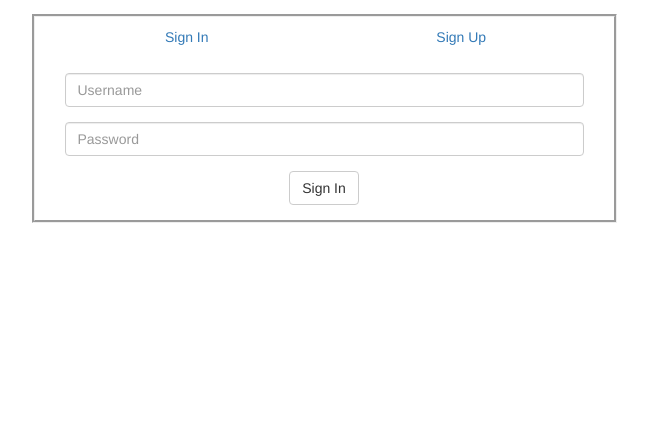
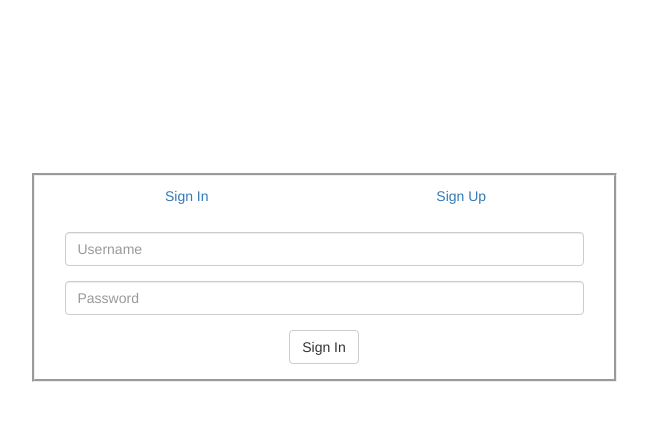
Before and after one commit to PeaceOff/FEUP-LBAW, a PHP site: page /pages/visitorPage.php in a window 1280 px wide. Shown: the part 51-472 px from the top of the page, without its empty margins (316-964 px from the left). Run offline with PHP 8.4, Linux system fonts and the light colour scheme; some libraries are stand-ins or nearby versions.

Commit message:
minimal changes

```diff
--- a/css/style.css
+++ b/css/style.css
@@ -83,3 +83,10 @@ body{
   border-radius: 20px;
 
 }
+
+
+/* login adn register form */
+
+#visitor-form {
+  padding-top: 13%;
+}
--- a/js/script.js
+++ b/js/script.js
@@ -2,13 +2,17 @@ $(function() {
     $('#signInLink').click(function(e) {
     $("#signIn-form").delay(100).fadeIn(100);
  		$("#signUp-form").fadeOut(100);
-		e.preventDefault();
+    $("#signUpLink").removeClass('selected');
+    $(this).addClass('selected');
+  	e.preventDefault();
 	});
 
 	  $('#signUpLink').click(function(e) {
 		$("#signUp-form").delay(100).fadeIn(100);
  		$("#signIn-form").fadeOut(100);
-		e.preventDefault();
+    $("#signInLink").removeClass('selected');
+    $(this).addClass('selected');
+  	e.preventDefault();
 	});
 
 });
--- a/pages/visitorPage.php
+++ b/pages/visitorPage.php
@@ -2,17 +2,17 @@
   include_once '../templates/header.php'
  ?>
 
-<div class="container" >
+<div class="container"  id = "visitor-form">
     <div class="row">
       <div class="col-md-6 col-md-offset-3"  style = "border-style: groove">
 
         <!-- head -->
         <div class="panel-heading">
-          <div class="row text-center">
-            <div class="col-xs-6 tabs">
-              <a href="#"  class = "active" id = "signInLink" >Sign In</a>
+          <div class="row text-center" >
+            <div class="col-xs-6 box">
+              <a href="#"  class = "selected" id = "signInLink" >Sign In</a>
             </div>
-            <div class="col-xs-6 tabs" >
+            <div class="col-xs-6 box" >
               <a href="#"  id = "signUpLink" >Sign Up</a>
             </div>
           </div>
```
